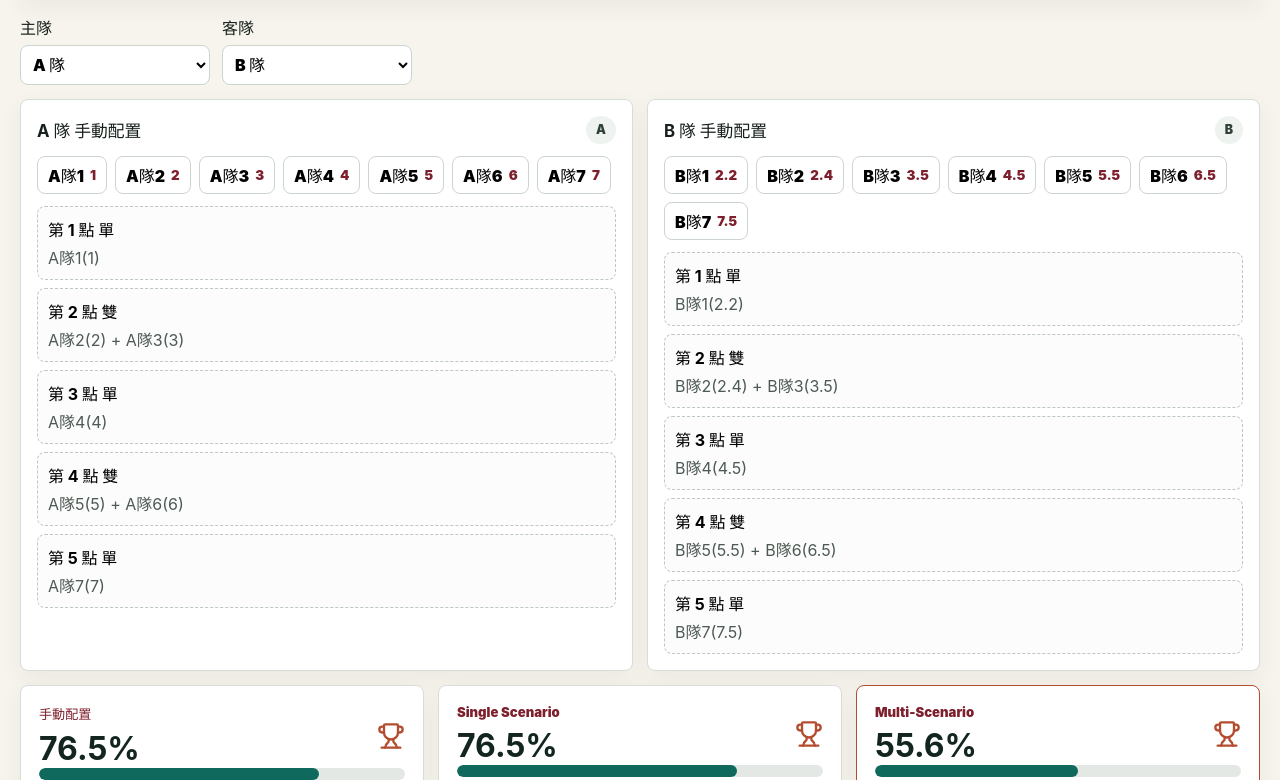
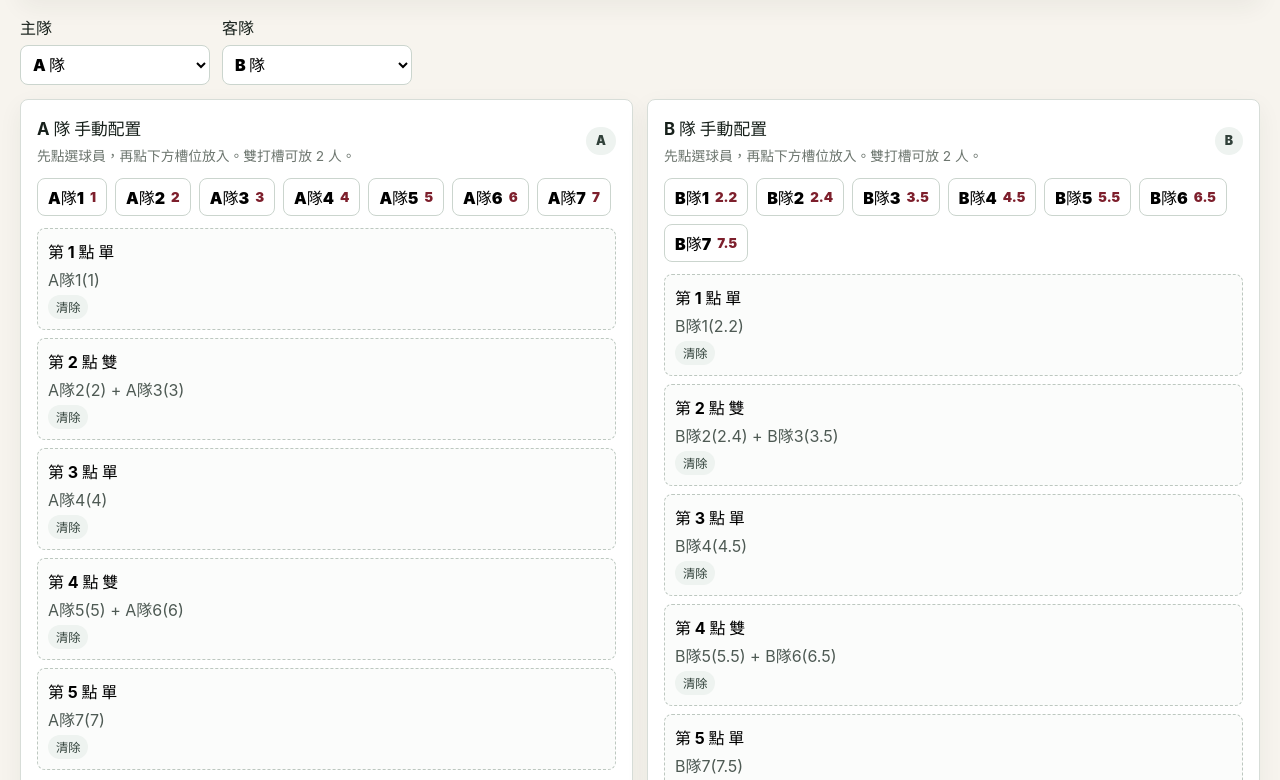
Before and after one commit to huangcody/osimgame, a React (Vite) app: page / in a window 1280 px wide. Shown: the part 900-1680 px from the top of the page. Built offline with nearby package versions, Linux system fonts and the light colour scheme.

Commit message:
Improve manual lineup assignment

```diff
--- a/src/App.tsx
+++ b/src/App.tsx
@@ -553,11 +553,20 @@ function LineupBoard({ side, team, lineup, setLineup, selectedDrag, setSelectedD
     setSelectedDrag(null);
   };
 
+  const clearSlot = (slotIndex: number) => {
+    const next = cloneLineup(lineup);
+    next[slotIndex].players = [];
+    setLineup(next);
+  };
+
   return (
     <section className="lineupBoard">
       <div className="sectionHeader tight">
-        <h2>{team.name} 手動配置</h2>
-        <span className="pill">{side === "a" ? "A" : "B"}</span>
+        <div>
+          <h2>{team.name} 手動配置</h2>
+          <p>先點選球員，再點下方槽位放入。雙打槽可放 2 人。</p>
+        </div>
+        <span className="pill">{selectedDrag?.side === side ? `已選 ${selectedDrag.player.label}` : side === "a" ? "A" : "B"}</span>
       </div>
       <div className="playerTray">
         {team.players.map((player) => (
@@ -565,7 +574,7 @@ function LineupBoard({ side, team, lineup, setLineup, selectedDrag, setSelectedD
             type="button"
             draggable
             key={player.id}
-            className={`playerChip ${selectedDrag?.player.id === player.id ? "selected" : ""}`}
+            className={`playerChip ${selectedDrag?.side === side && selectedDrag.player.id === player.id ? "selected" : ""}`}
             onClick={() => setSelectedDrag({ side, player })}
             onDragStart={() => setSelectedDrag({ side, player })}
           >
@@ -585,6 +594,7 @@ function LineupBoard({ side, team, lineup, setLineup, selectedDrag, setSelectedD
           >
             <strong>第 {index + 1} 點 {POINT_TYPES[index] === "singles" ? "單" : "雙"}</strong>
             <span>{point.players.length ? formatPlayers(point.players) : "點選球員後放入"}</span>
+            {point.players.length > 0 && <em onClick={(event) => { event.stopPropagation(); clearSlot(index); }}>清除</em>}
           </button>
         ))}
       </div>
--- a/src/styles.css
+++ b/src/styles.css
@@ -464,6 +464,13 @@ input[type="range"] {
   margin-bottom: 12px;
 }
 
+.sectionHeader.tight p {
+  margin: 6px 0 0;
+  color: #6d766f;
+  font-size: 0.86rem;
+  line-height: 1.5;
+}
+
 .pill {
   display: inline-flex;
   min-height: 28px;
@@ -496,6 +503,11 @@ input[type="range"] {
   font-weight: 900;
 }
 
+.playerChip:hover,
+.slot:hover {
+  border-color: #0f6a5d;
+}
+
 .playerChip.selected {
   border-color: #0f6a5d;
   background: #e8f3ef;
@@ -524,6 +536,17 @@ input[type="range"] {
 .slot span {
   color: #4e5a54;
   overflow-wrap: anywhere;
+}
+
+.slot em {
+  width: fit-content;
+  border-radius: 999px;
+  background: #eef3f0;
+  color: #31413a;
+  padding: 3px 8px;
+  font-size: 0.76rem;
+  font-style: normal;
+  font-weight: 900;
 }
 
 .warning {
```
